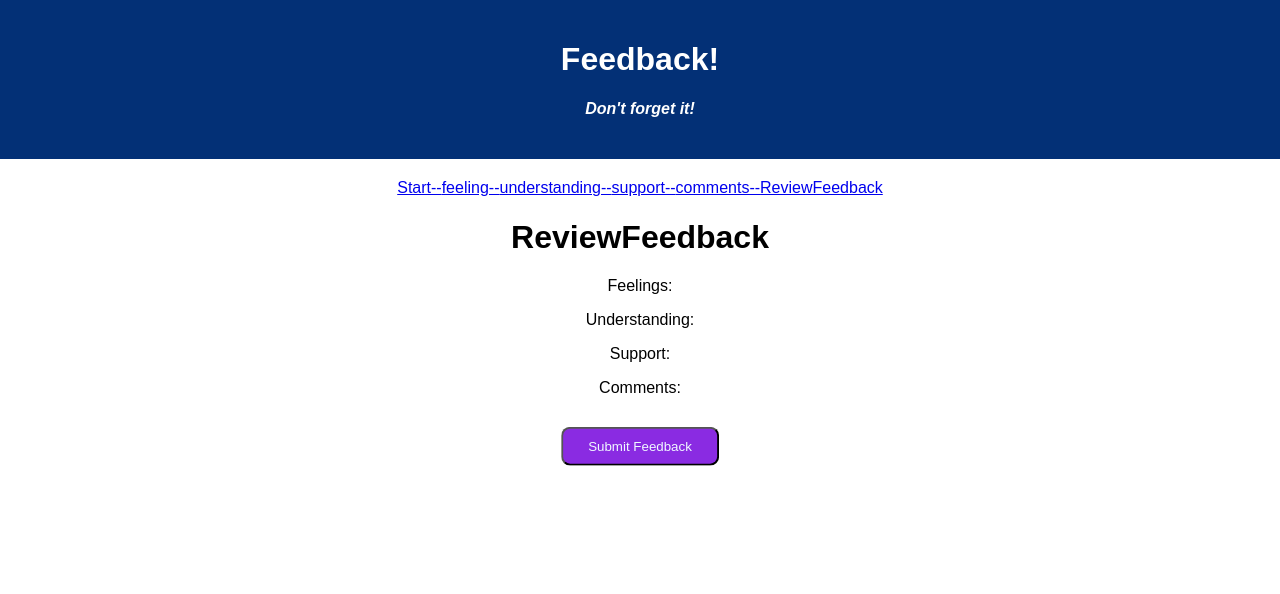
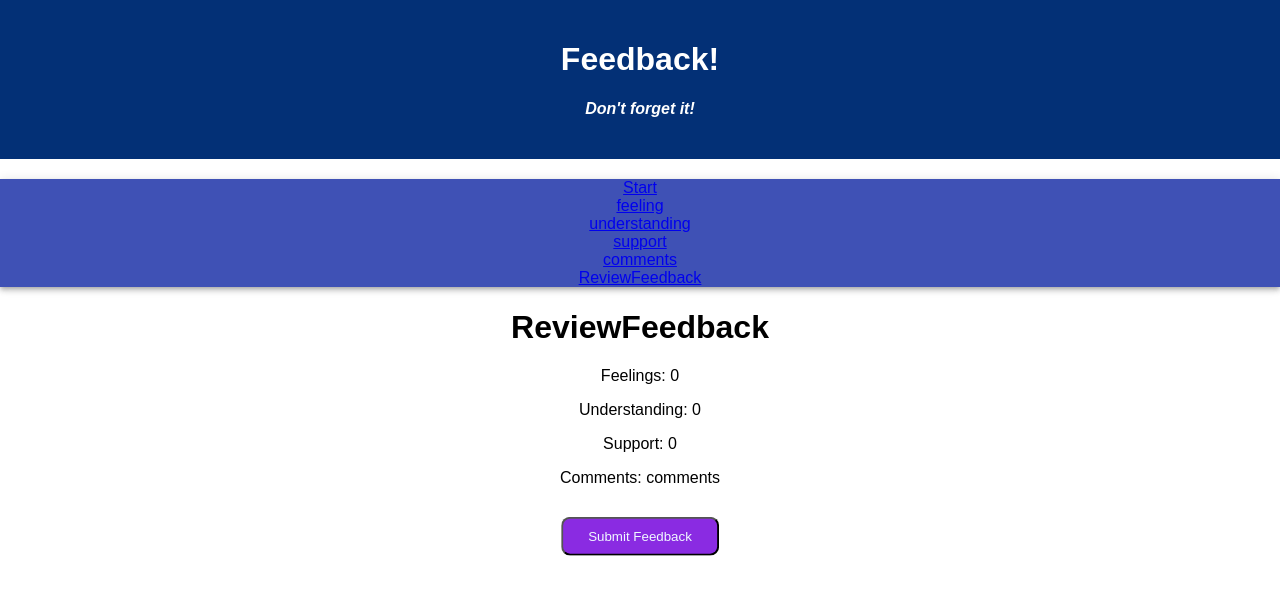
Before and after one commit to Emerfoll/redux-feedback-loop, a React (Create React App) app: page /#/reviewFeedback in a window 1280 px wide. Shown: the top 594 px of the page. Built offline with nearby package versions, Linux system fonts and the light colour scheme; the HTML template or start-up script is replaced by a standard one.

Commit message:
Switched state to an object. Each feedback now updates its specific key. Users can now go back and update thier inputs.

```diff
--- a/src/components/App/App.jsx
+++ b/src/components/App/App.jsx
@@ -8,6 +8,7 @@ import Understanding from '../Understanding/Understanding';
 import Support from '../Support/Support';
 import Comments from '../Comments/Comments';
 import ReviewFeedback from '../ReviewFeedback/ReviewFeedback';
+import { AppBar } from '@material-ui/core'
 
 function App() {
 
@@ -20,14 +21,14 @@ function App() {
           <h1 className='App-title'>Feedback!</h1>
           <h4>Don't forget it!</h4>
         </header>
-        <nav>
-          <Link to="/">Start--</Link>
-          <Link to="/feeling">feeling--</Link>
-          <Link to="/understanding">understanding--</Link>
-          <Link to="/support">support--</Link>
-          <Link to="/comments">comments--</Link>
+        <AppBar position="static" className="appBar">
+          <Link to="/">Start</Link>
+          <Link to="/feeling">feeling</Link>
+          <Link to="/understanding">understanding</Link>
+          <Link to="/support">support</Link>
+          <Link to="/comments">comments</Link>
           <Link to='/reviewFeedback'>ReviewFeedback</Link>
-        </nav>
+        </AppBar>
         <div>
 
           <Route path='/' exact component={Start} />
--- a/src/components/Comments/Comments.jsx
+++ b/src/components/Comments/Comments.jsx
@@ -15,7 +15,7 @@ function Comments(params) {
     const nextSection = () => {
         console.log('Next clicked');
 
-        dispatch({ type: 'FEEDBACK_ENTRY', payload: comments })
+        dispatch({ type: 'COMMENTS_FEEDBACK_ENTRY', payload: comments })
         history.push('/reviewFeedback')
     }
 
--- a/src/components/Feeling/Feeling.jsx
+++ b/src/components/Feeling/Feeling.jsx
@@ -10,12 +10,12 @@ function Feeling(params) {
     const history = useHistory();
     const dispatch = useDispatch();
 
-    const [feeling, setFeeling] = useState('')
+    const [feeling, setFeeling] = useState({})
 
     const nextSection = () => {
         console.log('Next clicked');
 
-        dispatch({ type: 'FEEDBACK_ENTRY', payload: feeling })
+        dispatch({ type: 'FEELING_FEEDBACK_ENTRY', payload: feeling })
         history.push('/understanding')
     }
 
--- a/src/components/ReviewFeedback/ReviewFeedback.jsx
+++ b/src/components/ReviewFeedback/ReviewFeedback.jsx
@@ -11,7 +11,7 @@ function ReviewFeedback(params) {
     const history = useHistory();
 
     const review = useSelector(store => store.feedbackReducer)
-
+    console.log(review);
 
     const submitFeedback = () => {
         console.log('Feedback Submitted!');
@@ -57,10 +57,10 @@ function ReviewFeedback(params) {
         <>
             <h1>ReviewFeedback</h1>
 
-            <p>Feelings: {review[0]}</p>
-            <p>Understanding: {review[1]}</p>
-            <p>Support: {review[2]}</p>
-            <p>Comments: {review[3]}</p>
+            <p>Feelings: {review.feeling}</p>
+            <p>Understanding: {review.understanding}</p>
+            <p>Support: {review.support}</p>
+            <p>Comments: {review.comments}</p>
 
             <button
                 type="submit"
--- a/src/components/Start/Start.jsx
+++ b/src/components/Start/Start.jsx
@@ -19,7 +19,7 @@ function Start(params) {
     return (
         <div>
             <h1>Start Feedback</h1>
-            <button onClick={startClick}>Start Feedback</button>
+            <button className="nextBtn" onClick={startClick}>Start Feedback</button>
         </div>
     )
 }
--- a/src/components/Support/Support.jsx
+++ b/src/components/Support/Support.jsx
@@ -14,7 +14,7 @@ function Support(params) {
     const nextSection = () => {
         console.log('Next clicked');
 
-        dispatch({ type: 'FEEDBACK_ENTRY', payload: support })
+        dispatch({ type: 'SUPPORT_FEEDBACK_ENTRY', payload: support })
         history.push('/comments')
     }
 
--- a/src/components/Understanding/Understanding.jsx
+++ b/src/components/Understanding/Understanding.jsx
@@ -16,7 +16,7 @@ function Understanding(params) {
     const nextSection = () => {
         console.log('Next clicked');
 
-        dispatch({ type: 'FEEDBACK_ENTRY', payload: understanding })
+        dispatch({ type: 'UNDERSTANDING_FEEDBACK_ENTRY', payload: understanding })
         history.push('/support')
     }
 
--- a/src/index.js
+++ b/src/index.js
@@ -8,14 +8,34 @@ import { Provider } from 'react-redux';
 import logger from 'redux-logger';
 
 
-const feedbackReducer = (state = [], action) => {
+const feedbackReducer = (state = {
+    feeling: 0,
+    understanding: 0,
+    support: 0,
+    comments: 'comments'
+}, action) => {
     switch (action.type) {
         case 'NEW_FEEDBACK':
-            return [];
-        case 'FEEDBACK_ENTRY':
-            return [...state, action.payload]
+            return {
+                feeling: 0,
+                understanding: 0,
+                support: 0,
+                comments: 'comments'
+            };
+        case 'FEELING_FEEDBACK_ENTRY':
+            state.feeling = action.payload
+            return state;
+        case 'UNDERSTANDING_FEEDBACK_ENTRY':
+            state.understanding = action.payload
+            return state;
+        case 'SUPPORT_FEEDBACK_ENTRY':
+            state.support = action.payload
+            return state;
+        case 'COMMENTS_FEEDBACK_ENTRY':
+            state.comments = action.payload
+            return state;
+        default: return state;
     }
-    return state;
 }
 
 
```
Also changed, not shown: 1 other file (tests, documents, lock files or other folders).
